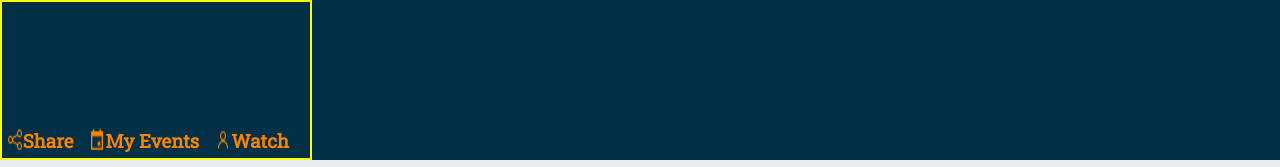
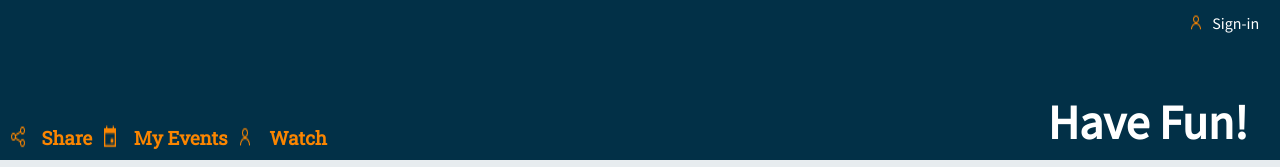
Before and after one commit to rachelJensen/live-to-play-static-comp, a website: page index.html in a window 1280 px wide. Shown: the top 167 px of the page. Drawn offline with Linux system fonts and the light colour scheme.

Commit message:
Add header styling

```diff
--- a/index.html
+++ b/index.html
@@ -19,20 +19,24 @@
   <header>
     <nav class="menu">
       <div class="menu-pair">
-        <img src="icons8-share-16.png" alt="share icon">
+        <img class="mini-icon" src="icons8-share-16.png" alt="share icon">
         <h3>Share</h3>
       </div>
       <div class="menu-pair">
-        <img src="icons8-event-16 (1).png" alt="calendar icon">
+        <img class="mini-icon" src="icons8-event-16 (1).png" alt="calendar icon">
         <h3>My Events</h3>
       </div>
       <div class="menu-pair">
-        <img src="icons8-contacts-16.png" alt="watch events icon">
+        <img class="mini-icon" src="icons8-contacts-16.png" alt="watch events icon">
         <h3>Watch</h3>
       </div>
     </nav>
     <section class="logo-box">
-
+      <div class="menu-pair">
+        <img src="icons8-contacts-16.png" alt="sign-in icon">
+        <h5 class="sign-in">Sign-in</h5>
+      </div>
+      <h1 class="logo">Have Fun!</h1>
     </section>
   </header>
   <main>
--- a/styles.scss
+++ b/styles.scss
@@ -30,7 +30,7 @@ h3 {
   margin: 0em;
   padding: 0em;
   color: #fb8500;
-  // display: none;
+  display: none;
 }
 
 h4 {
@@ -52,16 +52,41 @@ h6 {
 }
 
 nav {
-  border: 2px solid yellow;
   display: flex;
   align-items: flex-end;
-  padding: 0.3em;
+  // flex-direction: column-reverse;
+  // justify-content: flex-start;
+  padding: 0.5em;
 }
 
 .menu-pair {
   display: flex;
+  padding: 0.3em;
+}
+
+.mini-icon {
   padding-right: 1em;
 }
+
+.logo-box {
+  display: flex;
+  flex-direction: column;
+  justify-content: space-between;
+  align-items: flex-end;
+  color: white;
+  font-family: 'Source Sans Pro', sans-serif;
+  margin: 0.5em;
+}
+
+.sign-in {
+  padding: 0em 0.5em;
+  margin: 0;
+}
+
+// .logo {
+//   font-size: 32px;
+//   padding: 0.3em 0em;
+// }
 
 // Main Display
 main {
@@ -154,10 +179,21 @@ p {
 //   margin: 2em 0em;
 // }
 
+@media screen and (min-width: 360px) {
+  .logo {
+    font-size: 32px;
+    padding: 0.3em 0em 0em 0em;
+  }
+}
+
 @media screen and (min-width: 750px) {
   .events-board {
     grid-template-columns: 1fr 1fr;
     grid-template-rows: repeat(5, 1fr);
+  }
+
+  .logo {
+    font-size: 48px;
   }
 }
 
@@ -167,11 +203,14 @@ p {
     grid-template-rows: repeat(4, 1fr);
   }
 
-  // nav {
-  //   border: 2px solid yellow;
-  //   align-items: flex-end;
-  //   padding: 0.3em;
-  // }
+  nav {
+    align-items: flex-end;
+    padding: 0.3em;
+  }
+
+  h3 {
+    display: contents;
+  }
 }
 
 @media screen and (min-width: 1200px) {
```
Also changed, not shown: styles.css, 1 other file.
